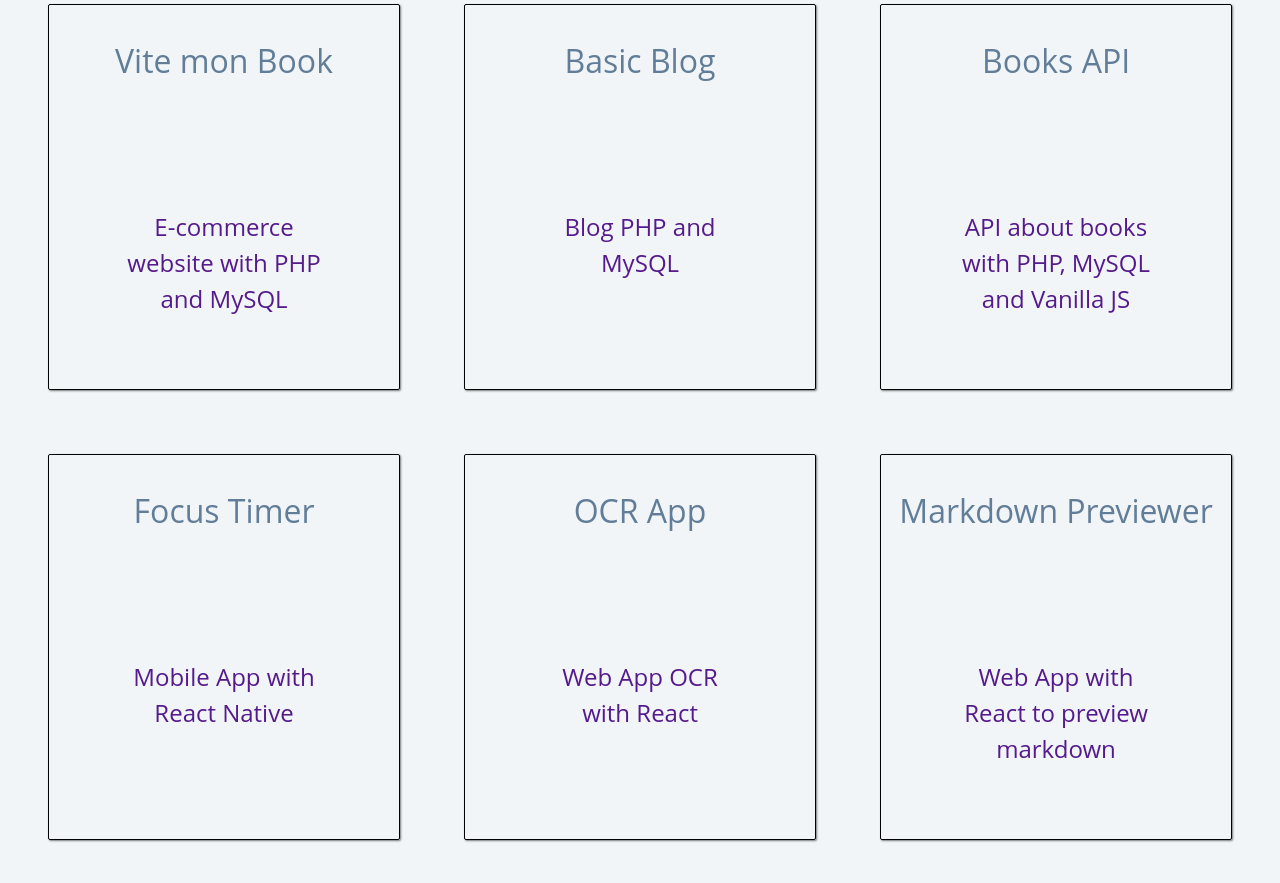
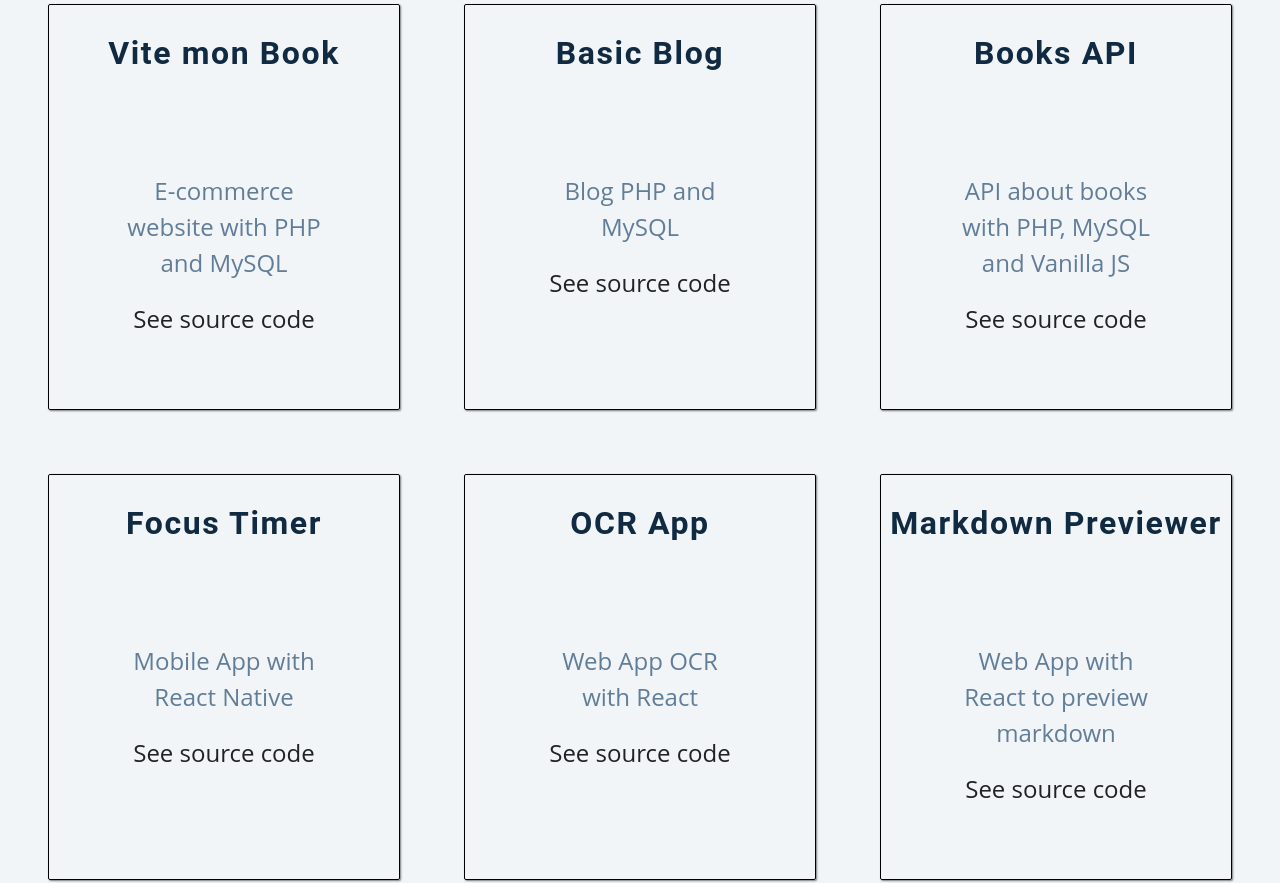
Before and after one commit to UltraViolet33/github-portfolio, a plain HTML site: page index.html in a window 1280 px wide. Shown: the part 996-1879 px from the top of the page. Drawn offline with Linux system fonts and the light colour scheme.

Commit message:
modif readme

```diff
--- a/index.html
+++ b/index.html
@@ -40,36 +40,55 @@
     <section id="projects">
       <h2 id="projects-title">These are all my public Github projects</h2>
       <div class="projects-grid">
-        <a href="" target="_blank" class="project">
-          <p class="project-title">Vite mon Book</p>
+        <div href="" target="_blank" class="project">
+          <h4 class="project-title">Vite mon Book</h4>
           <div class="project-desc">
-            E-commerce website with PHP and MySQL
+            <p>E-commerce website with PHP and MySQL</p>
+            <a href="https://github.com/UltraViolet33/Vite-mon-Book-E-Shop" target="_blank" class="link-code">See source
+              code</a>
           </div>
-        </a>
-        <a href="" target="_blank" class="project">
-          <p class="project-title">Basic Blog</p>
-          <div class="project-desc">Blog PHP and MySQL</div>
-        </a>
-        <a href="" target="_blank" class="project">
-          <p class="project-title">Books API</p>
+        </div>
+        <div href="" target="_blank" class="project">
+          <h4 class="project-title">Basic Blog</h4>
           <div class="project-desc">
-            API about books with PHP, MySQL and Vanilla JS
+            <p>Blog PHP and MySQL</p>
+            <a href="https://github.com/UltraViolet33/Blog-PHP-MVC" target="_blank" class="link-code">See source
+              code</a>
           </div>
-        </a>
-        <a href="" target="_blank" class="project">
-          <p class="project-title">Focus Timer</p>
-          <div class="project-desc">Mobile App with React Native</div>
-        </a>
-        <a href="" target="_blank" class="project">
-          <p class="project-title">OCR App</p>
-          <div class="project-desc">Web App OCR with React</div>
-        </a>
-        <a href="" target="_blank" class="project">
-          <p class="project-title">Markdown Previewer</p>
+        </div>
+        <div href="" target="_blank" class="project">
+          <h4 class="project-title">Books API</h4>
           <div class="project-desc">
-            Web App with React to preview markdown
+            <p>API about books with PHP, MySQL and Vanilla JS</p>
+            <a href="https://github.com/UltraViolet33/Books-API-Training" target="_blank" class="link-code">See source
+              code</a>
           </div>
-        </a>
+        </div>
+        <div href="" target="_blank" class="project">
+          <h4 class="project-title">Focus Timer</h4>
+          <div class="project-desc">
+            <p>Mobile App with React Native</p>
+            <a href="https://github.com/UltraViolet33/Focus-Timer-App" target="_blank" class="link-code">See source
+              code</a>
+          </div>
+        </div>
+        <div href="" target="_blank" class="project">
+          <h4 class="project-title">OCR App</h4>
+          <div class="project-desc">
+            <p>Web App OCR with React</p>
+            <a href="https://github.com/UltraViolet33/OCR-App-React" target="_blank" class="link-code">See source
+              code</a>
+          </div>
+        </div>
+
+        <div href="" target="_blank" class="project">
+          <h4 class="project-title">Markdown Previewer</h4>
+          <div class="project-desc">
+            <p>Web App with React to preview markdown</p>
+            <a href="https://github.com/UltraViolet33/Markdown-Previewer" target="_blank" class="link-code">See source
+              code</a>
+          </div>
+        </div>
       </div>
     </section>
   </main>
--- a/style.css
+++ b/style.css
@@ -1,32 +1,13 @@
 :root {
-  /* dark shades of primary color*/
   --clr-primary-3: hsl(205, 72%, 37%);
-  --clr-primary-4: hsl(205, 63%, 48%);
-  /* primary/main color */
   --clr-primary-5: hsl(205, 78%, 60%);
-  /* lighter shades of primary color */
-  --clr-primary-6: hsl(205, 89%, 70%);
-  --clr-primary-7: hsl(205, 90%, 76%);
   --clr-primary-8: hsl(205, 86%, 81%);
-  --clr-primary-9: hsl(205, 90%, 88%);
-  --clr-primary-10: hsl(205, 100%, 96%);
-  /* darkest grey - used for headings */
   --clr-grey-1: hsl(209, 61%, 16%);
-  --clr-grey-2: hsl(211, 39%, 23%);
   --clr-grey-3: hsl(209, 34%, 30%);
-  --clr-grey-4: hsl(209, 28%, 39%);
-  /* grey used for paragraphs */
   --clr-grey-5: hsl(210, 22%, 49%);
   --clr-grey-6: hsl(209, 23%, 60%);
-  --clr-grey-7: hsl(211, 27%, 70%);
-  --clr-grey-8: hsl(210, 31%, 80%);
-  --clr-grey-9: hsl(212, 33%, 89%);
   --clr-grey-10: hsl(210, 36%, 96%);
   --clr-white: #fff;
-  --clr-red-dark: hsl(360, 67%, 44%);
-  --clr-red-light: hsl(360, 71%, 66%);
-  --clr-green-dark: hsl(125, 67%, 44%);
-  --clr-green-light: hsl(125, 71%, 66%);
   --clr-black: #222;
   --ff-primary: "Roboto", sans-serif;
   --ff-secondary: "Open Sans", sans-serif;
@@ -35,8 +16,6 @@
   --radius: 0.25rem;
   --light-shadow: 0 5px 15px rgba(0, 0, 0, 0.1);
   --dark-shadow: 0 5px 15px rgba(0, 0, 0, 0.2);
-  --max-width: 1170px;
-  --fixed-width: 620px;
 }
 
 *,
@@ -53,12 +32,7 @@ body {
   color: var(--clr-grey-1);
   line-height: 1.5;
   font-size: 0.875rem;
-  /* scrollbar-width: none;  */
 }
-
-/* body::-webkit-scrollbar {
-  display: none;
-} */
 
 html,
 body {
@@ -97,14 +71,6 @@ h2 {
   font-size: 2rem;
 }
 
-/* h3 {
-  font-size: 1.25rem;
-} */
-
-/* h4 {
-  font-size: 0.875rem;
-} */
-
 p {
   margin-bottom: 1.25rem;
   color: var(--clr-grey-5);
@@ -119,14 +85,6 @@ p {
     font-size: 2.5rem;
   }
 
-  /* h3 {
-    font-size: 1.75rem;
-  }
-
-  h4 {
-    font-size: 1rem;
-  } */
-
   body {
     font-size: 1rem;
   }
@@ -138,8 +96,6 @@ p {
     line-height: 1;
   }
 }
-
-
 
 /*
 ===========================================================================
@@ -203,7 +159,6 @@ nav {
 
 @media screen and (min-width: 800px) {
   .nav-center {
-    /* max-width: 1170px; */
     margin: 0 auto;
     display: flex;
     align-items: center;
@@ -252,13 +207,11 @@ nav {
   color: #fff;
 }
 
-
 /*
 ===========================================================================
                                   PROJECTS SECTION
 ===========================================================================
 */
-
 
 #projects {
   padding: 5em 3em;
@@ -272,41 +225,22 @@ nav {
 .projects-grid {
   display: grid;
   grid-template-columns: repeat(auto-fit, minmax(320px, 1fr));
-
   grid-gap: 4rem;
   width: 100%;
   max-width: 1280px;
   margin: 5rem auto;
 }
 
-@media (max-width: 400px){
-  .projects-grid{
+@media (max-width: 400px) {
+  .projects-grid {
     grid-template-columns: repeat(auto-fit, minmax(190px, 1fr));
-
   }
 }
 
-/* @media (max-width: 30.625em) {
-  .projects-section {
-    padding: 6rem 1rem;
-  }
-
-  .projects-grid {
-    grid-template-columns: 1fr;
-  }
-} */
-
-
 .project-desc {
-  /* height: calc(100% - 6.8rem);
-  width: 100%;
-  object-fit: cover; */
   padding: 3em;
   text-align: center;
   font-size: 1.5em;
-  /* display: flex;
-  justify-content: center;
-  align-items: center; */
 }
 
 .project {
@@ -323,60 +257,20 @@ nav {
   padding: 2rem 0.5rem;
 }
 
-
-/* .projects-section {
-  text-align: center;
-  padding: 5rem 2rem;
-  background: var(--main-blue);
+.link-code {
+  transition: all 1s;
+  color: var(--clr-black);
 }
 
-.projects-section-header {
-  max-width: 640px;
-  margin: 0 auto 6rem auto;
-  border-bottom: 0.2rem solid var(--main-white);
-} */
-
-
-
-/* @media (max-width: 28.75em) {
-  .projects-section-header {
-    font-size: 4rem;
-  }
-} */
-
-/* .projects-grid {
-  display: grid;
-  grid-template-columns: repeat(auto-fit, minmax(320px, 1fr));
-  grid-gap: 4rem;
-  width: 100%;
-  max-width: 1280px;
-  margin: 0 auto;
-  margin-bottom: 6rem;
-} */
-
-
-
-
-/*
-.project-image {
-  height: calc(100% - 6.8rem);
-  width: 100%;
-  object-fit: cover;
-} */
-
-/* .project-title {
-  font-size: 2rem;
-  padding: 2rem 0.5rem;
-  margin-bottom: 1em;
-} */
-
+.link-code:hover {
+  font-size: 30px;
+}
 
 /*
 ===========================================================================
                                   CONTACT SECTION
 ===========================================================================
 */
-
 
 #contact {
   display: flex;
@@ -387,11 +281,6 @@ nav {
   background-color: #303841;
   color: white;
 }
-
-/* #contact p {
-  font-size: 30px;
-  margin-bottom: 30px;
-} */
 
 #profil-list {
   margin: 20px 0;
@@ -413,7 +302,6 @@ nav {
   }
 }
 
-
 #profil-list li {
   margin: 10px 0;
 }
@@ -425,23 +313,10 @@ nav {
   font-size: 30px;
 }
 
-/* ul li a {
-  text-decoration: none;
-  color: white;
-  font-size: 30px;
-} */
-
 footer {
   text-align: center;
-  /* height: 20vh; */
   display: flex;
   align-items: center;
   justify-content: center;
   font-size: 30px;
 }
-
-/* #contact,
-footer {
-  background-color: #303841;
-  color: white;
-} */
```
Also changed, not shown: 1 other file.
